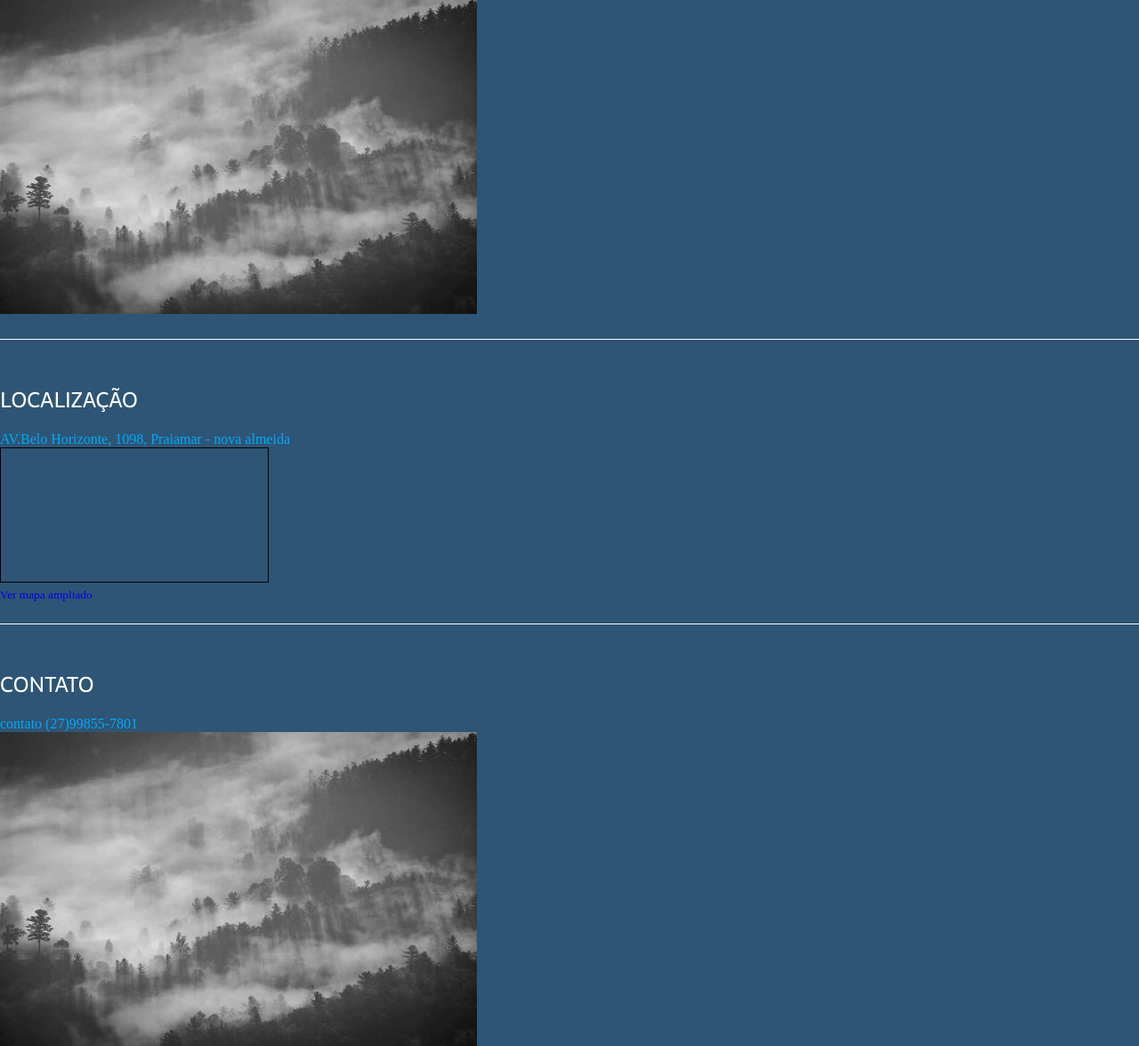
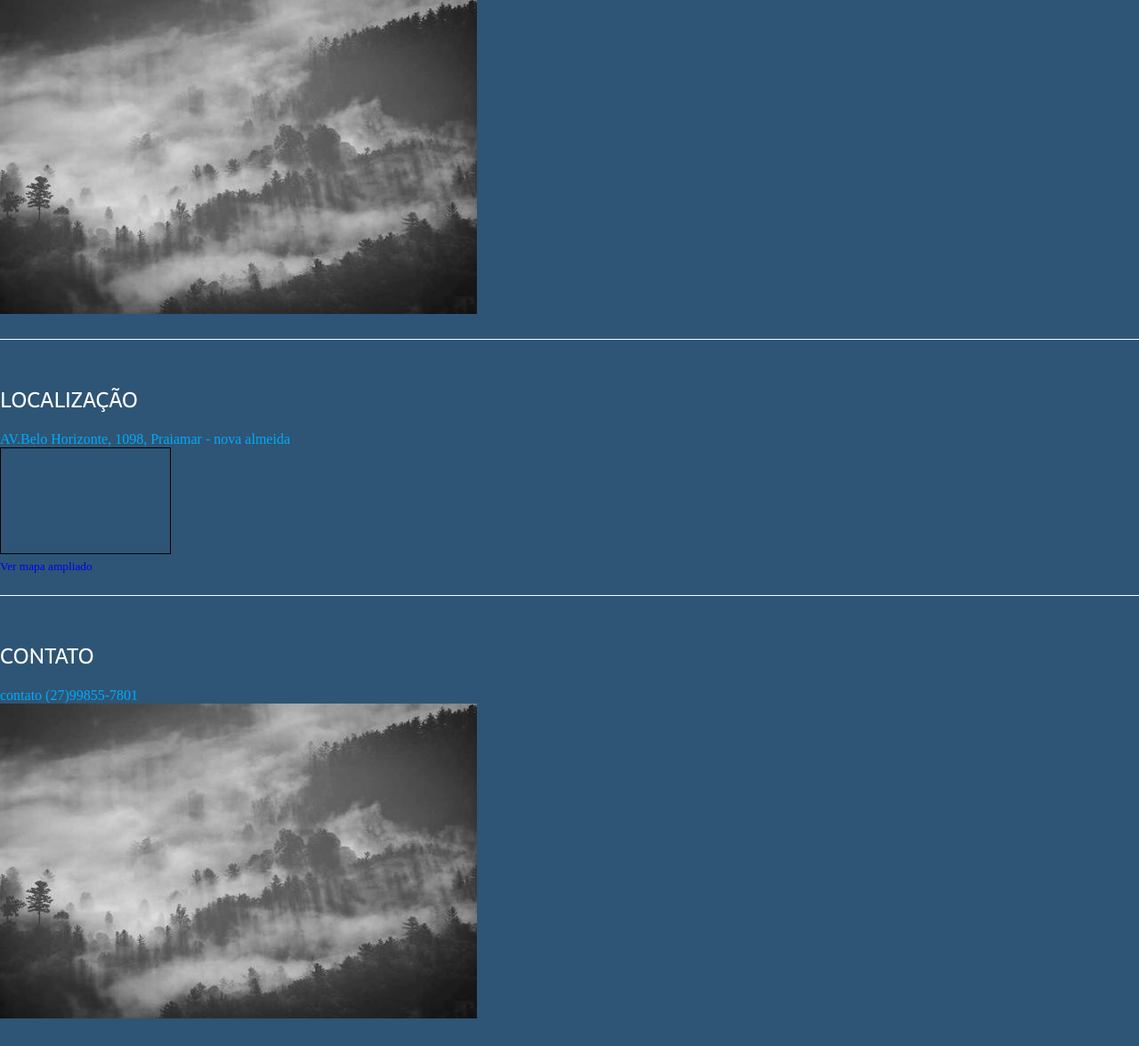
Before and after one commit to Lil-PH/TrabalhoIntegrador, a PHP site: page / in a window 1280 px wide. Shown: the part 1086-2262 px from the top of the page at 89% size. Run offline with PHP 8.4, Linux system fonts and the light colour scheme; a map, chart or similar area stays blank; grey boxes are pictures that could not be loaded.

Commit message:
atualização no style.css

```diff
--- a/css/style.css
+++ b/css/style.css
@@ -352,6 +352,14 @@ header {
 
   }
 
+  .mapa-responsivo{
+
+    width: 15vw;
+    height: 15vh;
+    border: 1px solid black;
+
+  }
+
   /* Rodape */
 
   .rodape{
@@ -365,11 +373,3 @@ header {
     display: block;
     margin: 0 auto;
   }
-
-  .mapa-responsivo{
-
-    width: 425;
-    height: 350;
-    border: 1px solid black;
-
-  }
```
